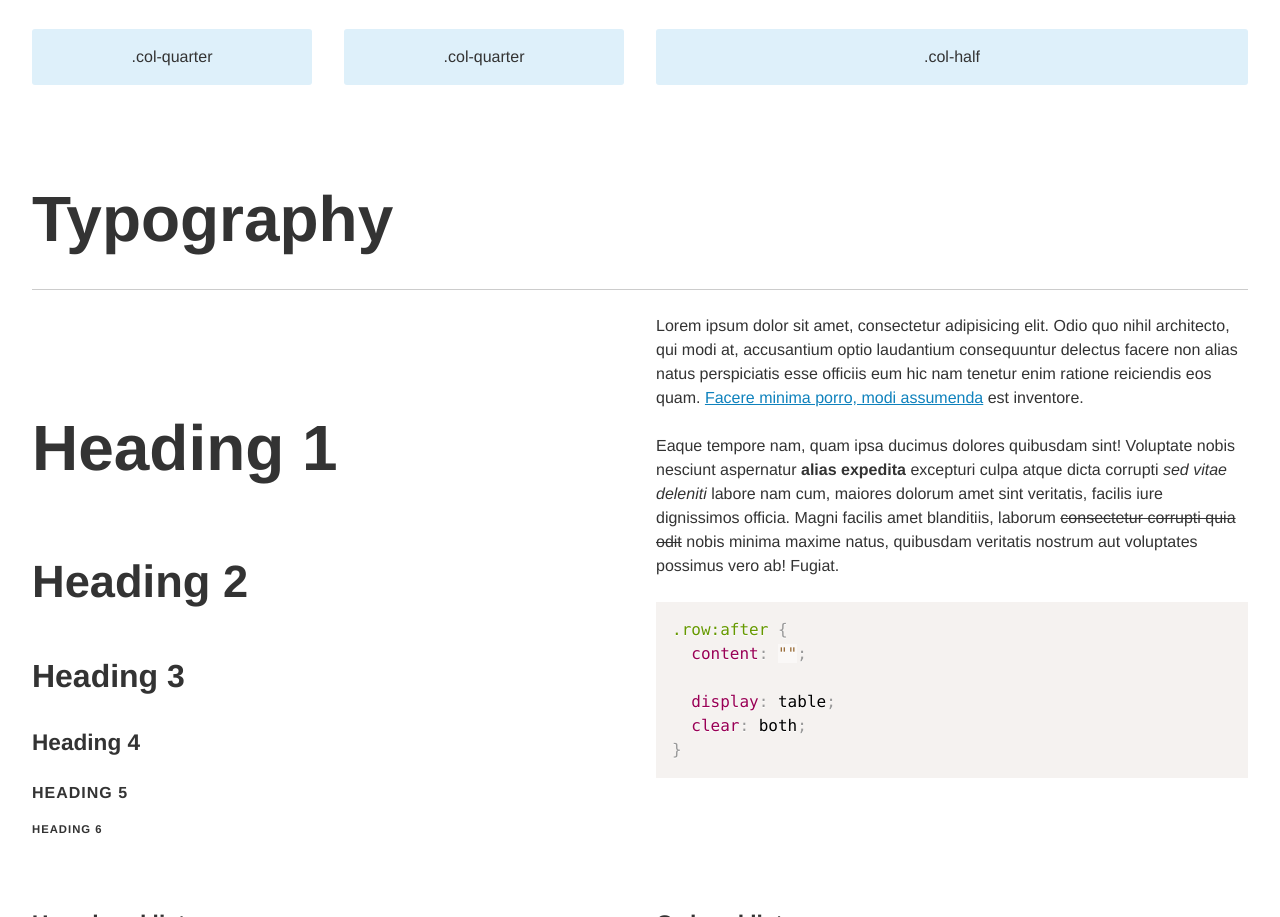
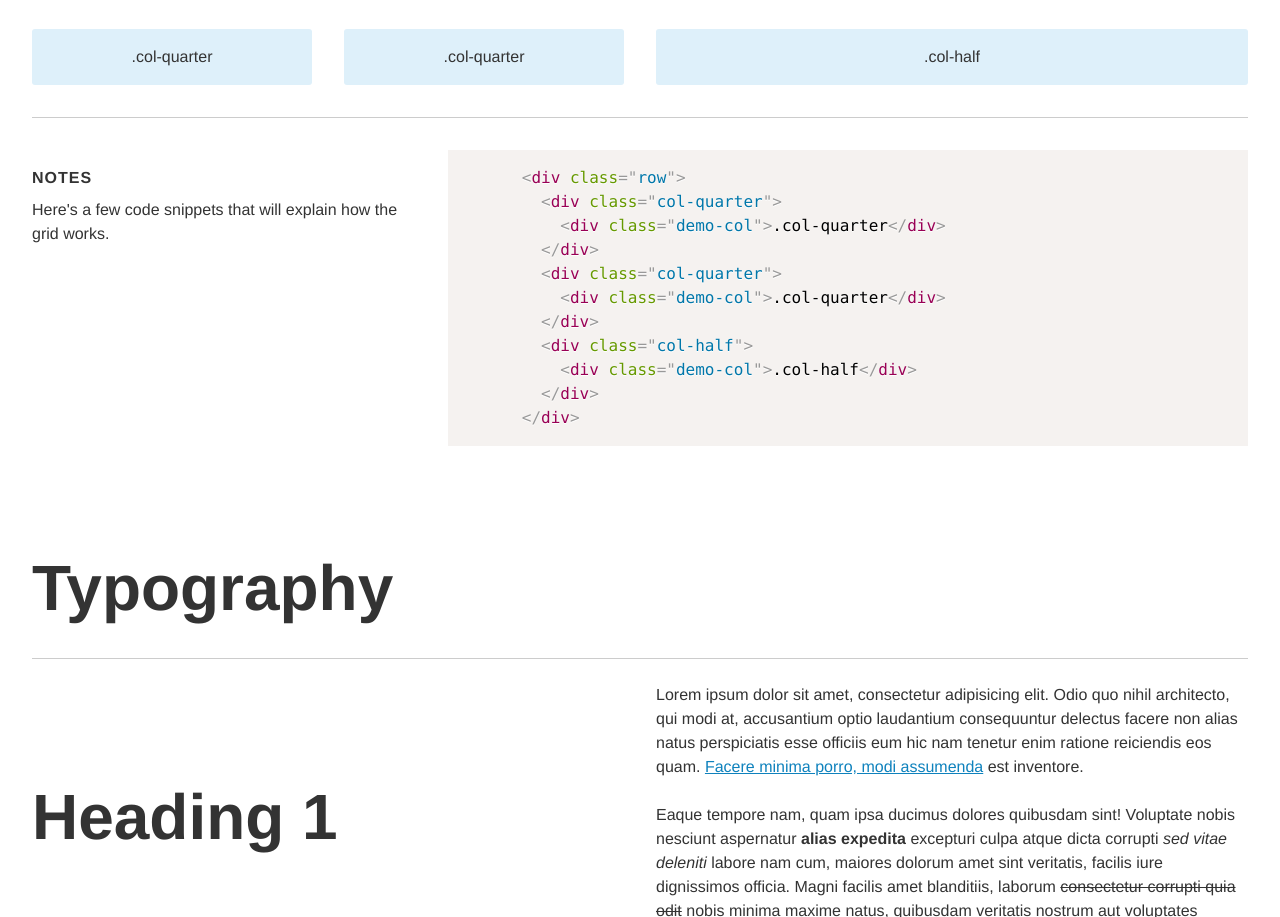
Before and after one commit to edwinchen85/pattern_library_for_web, a website: page index.html in a window 1280 px wide. Shown: the part 1169-2086 px from the top of the page. Drawn offline with nearby package versions, Linux system fonts and the light colour scheme.

Commit message:
Create an explanatory component to demo code

```diff
--- a/index.html
+++ b/index.html
@@ -147,6 +147,31 @@
         </div>
         <div class="col-half">
           <div class="demo-col">.col-half</div>
+        </div>
+      </div>
+
+      <hr>
+
+      <div class="row">
+        <div class="col-4">
+          <h5>Notes</h5>
+
+          <p>Here's a few code snippets that will explain how the grid works.</p>
+        </div>
+        <div class="col-8">
+
+          <!-- Friendly conversion to unicode at www.elliotswan.com/postable/ -->
+          <pre class="line-numbers"><code class="language-markup">      &lt;div class=&quot;row&quot;&gt;
+        &lt;div class=&quot;col-quarter&quot;&gt;
+          &lt;div class=&quot;demo-col&quot;&gt;.col-quarter&lt;/div&gt;
+        &lt;/div&gt;
+        &lt;div class=&quot;col-quarter&quot;&gt;
+          &lt;div class=&quot;demo-col&quot;&gt;.col-quarter&lt;/div&gt;
+        &lt;/div&gt;
+        &lt;div class=&quot;col-half&quot;&gt;
+          &lt;div class=&quot;demo-col&quot;&gt;.col-half&lt;/div&gt;
+        &lt;/div&gt;
+      &lt;/div&gt;</code></pre>
         </div>
       </div>
     </div>
```
